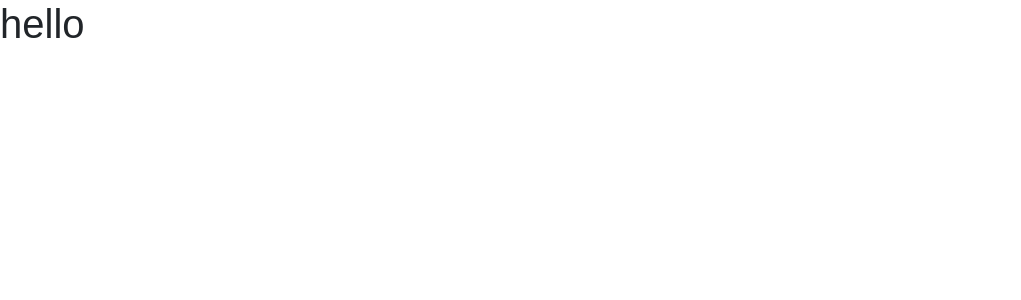
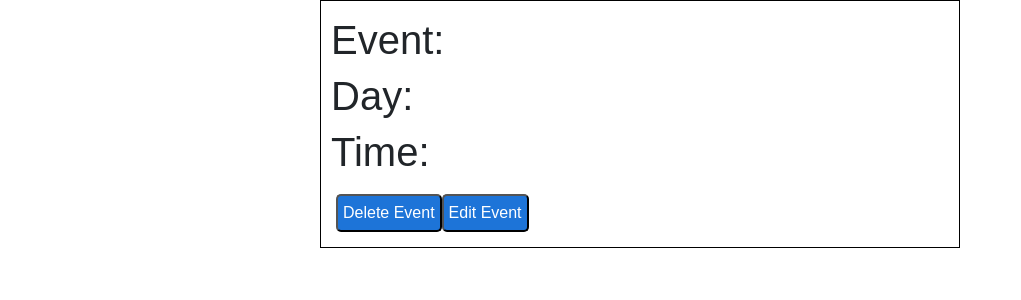
Before and after one commit to stacief510/project3-scheduler, a React (Create React App) app in the folder front-end/: page /events/1 in a window 1280 px wide. Shown: the top 300 px of the page, without its empty margins (0-1021 px from the left). Built offline with nearby package versions, Linux system fonts and the light colour scheme; no server answers.

Commit message:
rendered single event view and added non-functioning delete and update buttons

```diff
--- a/front-end/src/components/Event.js
+++ b/front-end/src/components/Event.js
@@ -1,13 +1,44 @@
 import React, {Component} from 'react';
+import axios from 'axios';
 
 class Event extends Component {
-    state={
-        event:[]
-    }
-    render(){
+        state={
+            events:[]
+        }
+
+        componentDidMount = () => {
+            let oneEvent = this.props.match.params.id;
+            let results = axios.get(`http://localhost:3001/events/${oneEvent}`)
+            .then((res)=>{
+                this.setState({
+                    events: res.data
+                })
+            });
+        }
+        // onDelete(){
+        //     let oneEvent = this.props.match.params.id;
+        //     axios.delete(`http://localhost:3001/events/${oneEvent}`,
+        //         .then((res) =>{
+        //             res.data;
+        //         })
+        //     )
+        // }
+
+        render(){
         return(
-            <div>
-                <h1>hello</h1>
+            <div className="singleEvent" data-event-index= {this.props.match.params.id} >
+                    <h1 className="row">
+                       Event: {this.state.events.title}
+                    </h1>
+                    <h1 className="row">
+                       Day: {this.state.events.day}
+                    </h1>
+                    <h1 className="row">
+                       Time: {this.state.events.time}
+                    </h1>
+                    <button type="delete" onDelete={this.onDelete}>Delete Event</button>
+                    <button type="edit" onEdit={this.onEdit}>Edit Event</button>
+
             </div>
         )
     }
--- a/front-end/src/components/Events.js
+++ b/front-end/src/components/Events.js
@@ -1,5 +1,5 @@
 import React, {Component} from 'react';
-// import Event from "../components/Event";
+import Event from "../components/Event";
 
 let days = [{ 0: 'Sunday', 1: 'Monday', 2: 'Tuesday', 3: 'Wednesday', 4: 'Thursday', 5: 'Friday'}];
 
@@ -9,11 +9,9 @@ let createCalendar = (days, events) => {
         // console.log(`event keys: ${Object.keys(events)}`);
     })
 }
-
 let reducer=(curr,acc)=>{
     return acc.day===curr.day;
 }
-
 
 class Events extends Component {
     constructor(props) {
--- a/front-end/src/containers/CalendarContainer.js
+++ b/front-end/src/containers/CalendarContainer.js
@@ -3,7 +3,7 @@ import {Link} from 'react-router-dom';
 import axios from 'axios';
 import NewEvent from '../components/NewEvent';
 import Events from '../components/Events';
-
+import Event from '../components/Event';
 
 class CalendarContainer extends Component{
 
--- a/front-end/src/index.css
+++ b/front-end/src/index.css
@@ -44,3 +44,13 @@ input{
 	background-color: rgb(185, 5, 29);
 	padding: 7px;
 }
+.singleEvent{
+	border: 1px black solid;
+	justify-content: center;
+	width: 50%;
+	margin: auto;
+	padding: 15px;
+}
+.singleEvent h1{
+	text-transform: capitalize
+}
```
